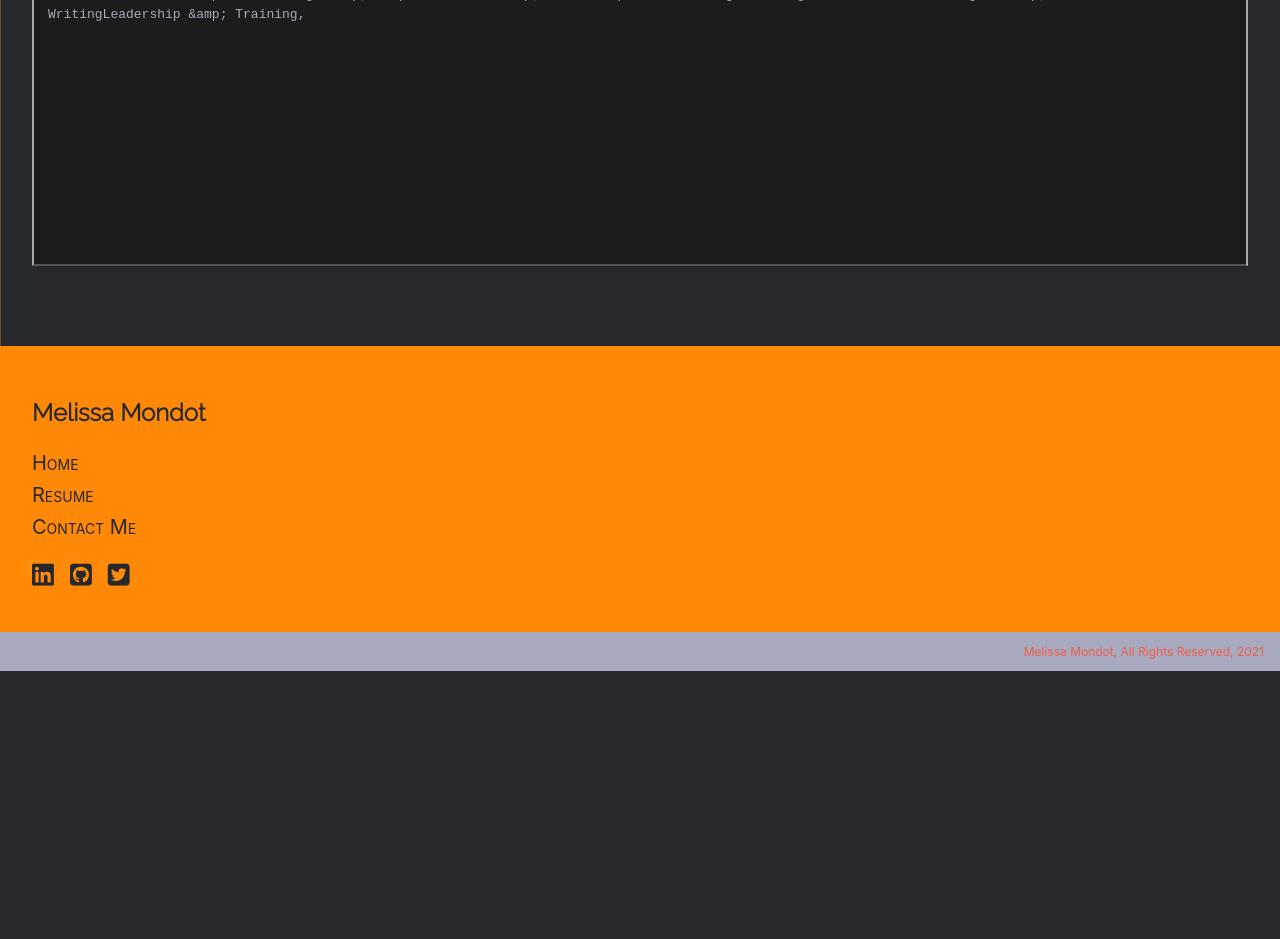
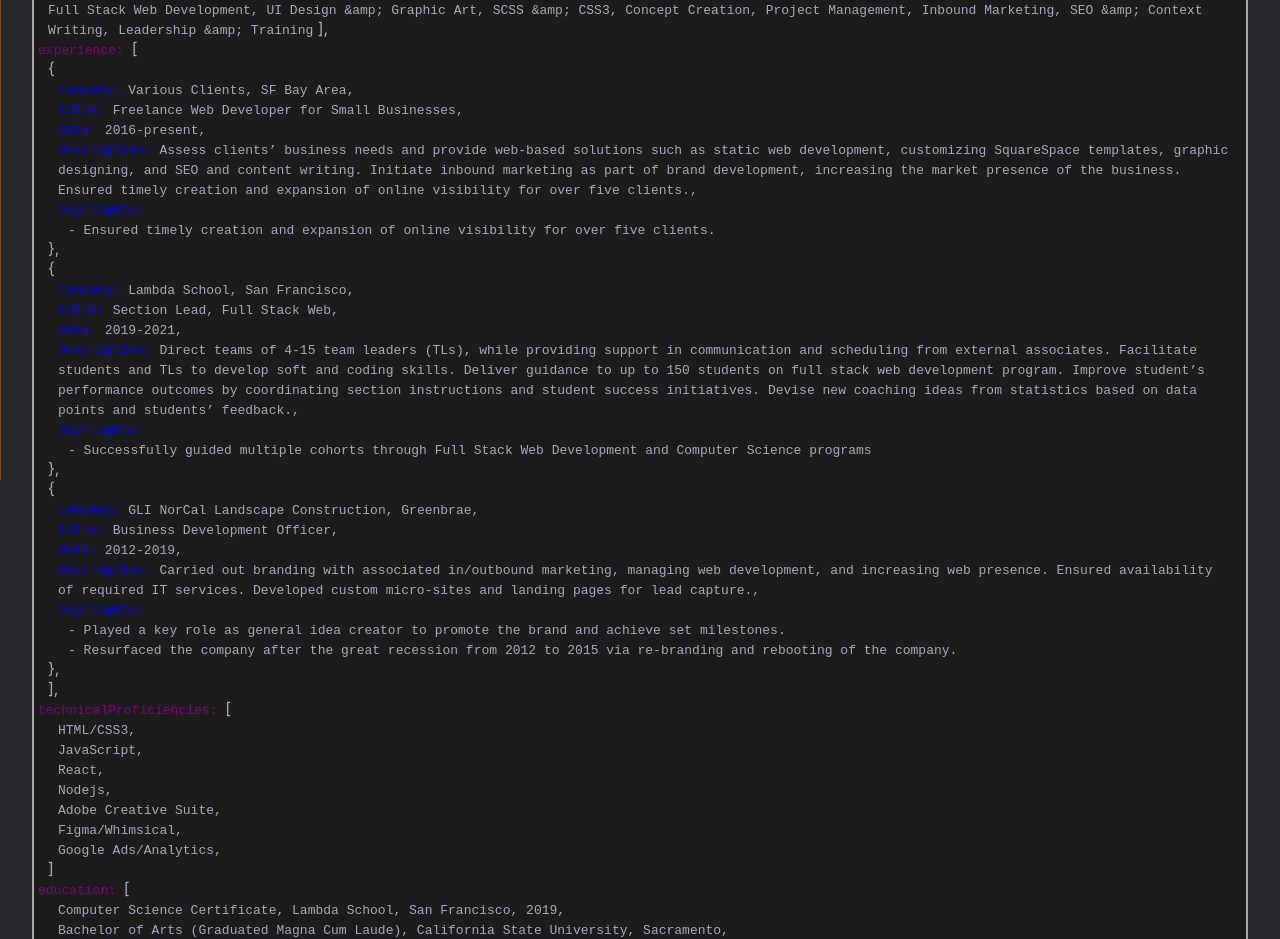
Before and after one commit to melissa-mondot/portfolio, a React (Create React App) app: page /resume in a window 1280 px wide. Shown: the part 320-1259 px from the top of the page. Before the commit the page ends 991 px from the top, so only its background shows below. Built offline with nearby package versions, Linux system fonts and the light colour scheme; no server answers.

Commit message:
Resume style overhaul Todo: Add "render" button to load a "compiled" version

```diff
--- a/src/components/Resume/Experience.js
+++ b/src/components/Resume/Experience.js
@@ -14,19 +14,29 @@ export const Experience = ({ listing }) => {
     <div>
       {`{`}
       <p className="codeIndent">
-        <code>company: {listing.company},</code>
+        <code>
+          <span className="expKeys">company:</span> {listing.company},
+        </code>
       </p>
       <p className="codeIndent">
-        <code>title: {listing.title},</code>
+        <code>
+          <span className="expKeys">title:</span> {listing.title},
+        </code>
       </p>
       <p className="codeIndent">
-        <code>date: {listing.date},</code>
+        <code>
+          <span className="expKeys">date:</span> {listing.date},
+        </code>
       </p>
       <p className="codeIndent">
-        <code>description: {listing.description},</code>
+        <code>
+          <span className="expKeys">description:</span> {listing.description},
+        </code>
       </p>
       <p className="codeIndent">
-        <code>highlights: </code>
+        <code>
+          <span className="expKeys">highlights:</span>{' '}
+        </code>
         {highlights}
       </p>
       {`},`}
--- a/src/components/Resume/Resume.js
+++ b/src/components/Resume/Resume.js
@@ -1,8 +1,28 @@
 import React from 'react';
 import { ResumeTab, ResumeWrapper } from './StyledResume';
+import { Experience } from './Experience';
 import { resumeData as r } from './resumeData';
 
-const DevResume = () => (
+const DevResume = () => {
+  const expertiseList = r.expertise.map((item) => item).join(', ');
+
+  const experienceList = Array.from(r.experience.map((item) => item))
+    .map((el) => el)
+    .map((listing) => <Experience key={listing.id} listing={listing} />);
+
+  const technicalList = r.technicalProficiencies.map((techItem) => (
+    <p className="codeIndent">
+      <code>{techItem}, </code>
+    </p>
+  ));
+
+  const edList = r.education.map((edItem) => (
+    <p className="codeIndent">
+      <code>{edItem}, </code>
+    </p>
+  ));
+
+  return (
     <>
       <ResumeTab>
         <p>
@@ -19,14 +39,36 @@ const DevResume = () => (
         </p>
         <code className="resumeDataKey">summary: </code>
         <p className="codeIndent">
-        <code>{r.summary},</code>
+          <code>{r.summary}</code>
+          <span>,</span>
         </p>
         <code className="resumeDataKey">expertise: </code>
+        <span> [</span>
         <p className="codeIndent">
-        <code>{r.expertise},</code>
+          <code>{expertiseList}</code>
+          <span> ],</span>
+        </p>
+        <code className="resumeDataKey">experience: </code>
+        <span> [</span>
+        <p className="codeIndent">
+          {experienceList}
+          <span> ],</span>
+        </p>
+        <code className="resumeDataKey">technicalProficiencies: </code>
+        <span> [</span>
+        <p className="codeIndent">
+          {technicalList}
+          <span>] </span>
+        </p>
+        <code className="resumeDataKey">education: </code>
+        <span> [</span>
+        <p className="codeIndent">
+          {edList}
+          <span>] </span>
         </p>
       </ResumeWrapper>
     </>
   );
+};
 
 export default DevResume;
--- a/src/components/Resume/StyledResume.js
+++ b/src/components/Resume/StyledResume.js
@@ -25,7 +25,9 @@ export const ResumeWrapper = styled.div`
   border-left: 2px outset darkgray;
   border-bottom: 2px outset darkgray;
   border-right: 2px inset darkgray;
+  padding: 1rem 1rem 2rem 2rem;
   padding-left: 4px;
+  padding-bottom: 1rem;
   text-align: left;
   p {
     margin-top: 0;
@@ -44,4 +46,7 @@ export const ResumeWrapper = styled.div`
   div.codeIndent {
     margin: 0 0 0 10px;
   }
+  span.expKeys {
+    color: blue;
+  }
 `;
```
Lines whose indentation alone changed are shown as unchanged.
